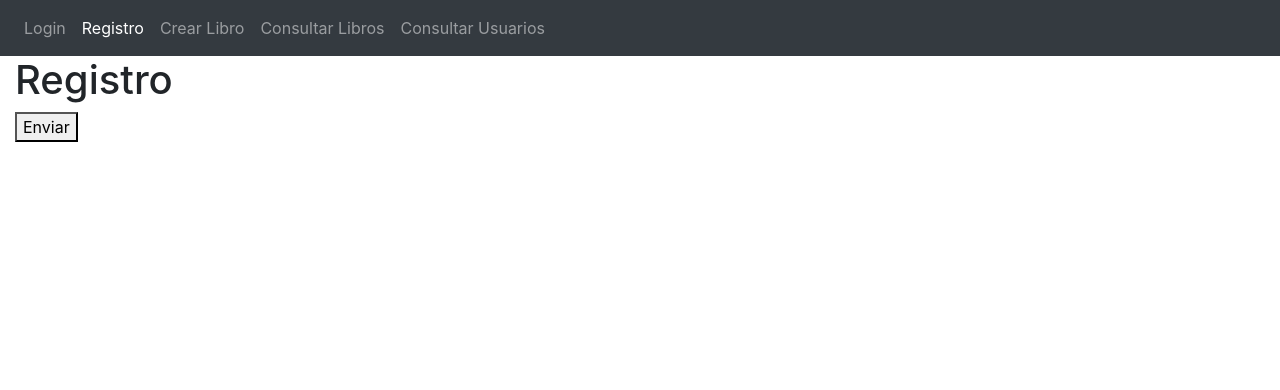
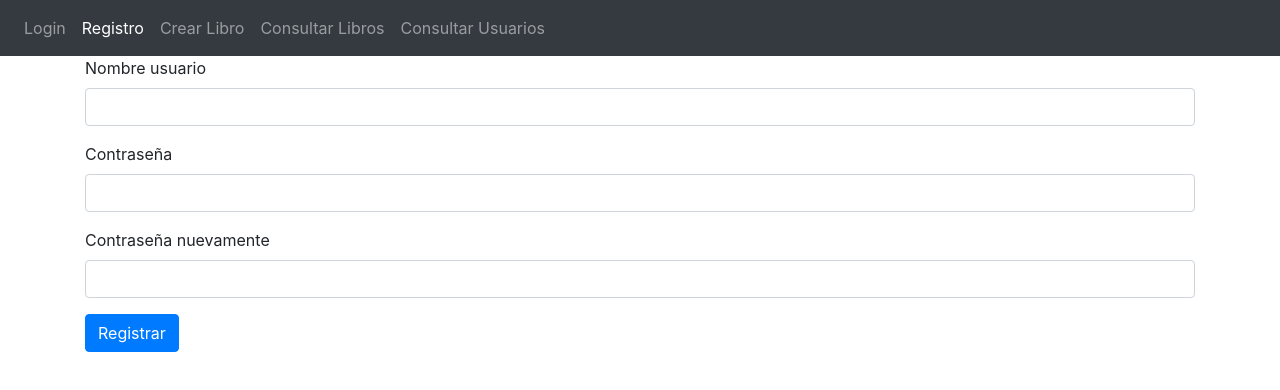
Before and after one commit to uaslp-appweb/ejercicio-libros-tecweb2225, an Angular app: page /registro in a window 1280 px wide. Shown: the top 390 px of the page. Built offline with nearby package versions, Linux system fonts and the light colour scheme.

Commit message:
registro/login

```diff
--- a/src/app/login/login.component.html
+++ b/src/app/login/login.component.html
@@ -1,3 +1,13 @@
-<h1>Login</h1>
-
-<button (click)="entrar()">Entrar</button>
+<div class="container">
+    <form (ngSubmit)="ingresar(formulario.form)"  #formulario="ngForm">
+      <div class="form-group">
+        <label for="">Nombre usuario</label>
+        <input type="text" class="form-control" name="nomUsuario" ngModel>
+      </div>
+      <div class="form-group">
+        <label for="">Contraseña</label>
+        <input type="password" class="form-control" name="contraseña" ngModel>
+      </div>
+      <button type="submit" class="btn btn-primary">Ingresar</button>
+    </form>
+  </div>
--- a/src/app/login/login.component.ts
+++ b/src/app/login/login.component.ts
@@ -1,5 +1,7 @@
 import { Component, OnInit } from '@angular/core';
 import { Router } from '@angular/router';
+import { FormGroup } from '@angular/forms';
+import { UsuariosService } from '../servicios/usuarios.service';
 
 @Component({
   selector: 'app-login',
@@ -9,17 +11,25 @@ import { Router } from '@angular/router';
 export class LoginComponent implements OnInit {
   ruteador: Router;
 
-  constructor(unRuteador: Router) {
+  constructor(unRuteador: Router, private servicioUsuarios: UsuariosService) {
     this.ruteador = unRuteador;
   }
 
   ngOnInit() {
   }
 
-  entrar(): void {
-    // si el nombre de usuario y contraseña es correcto
-    // entonces navegar a consultar libros
-    this.ruteador.navigate(['libros', 'consultar']);
+  ingresar(form: FormGroup): void {
+    this.servicioUsuarios.logearUsuario(form.value.nomUsuario, form.value.contraseña).subscribe(
+      resultado => {
+        // si el nombre de usuario y contraseña es correcto
+        // entonces navegar a consultar libros
+        console.log(resultado);
+        this.ruteador.navigate(['libros', 'consultar']);
+      },
+      error => {
+        console.log('Error al iniciar sesion ', error);
+      }
+    );
   }
 
 }
--- a/src/app/registro/registro.component.html
+++ b/src/app/registro/registro.component.html
@@ -1,3 +1,17 @@
-<h1>Registro</h1>
-
-<button (click)="enviar()">Enviar</button>
+<div class="container">
+  <form (ngSubmit)="registrar(formulario.form)" #formulario="ngForm">
+    <div class="form-group">
+      <label for="">Nombre usuario</label>
+      <input type="text" class="form-control" name="nomUsuario" ngModel>
+    </div>
+    <div class="form-group">
+      <label for="">Contraseña</label>
+      <input type="password" class="form-control" name="contraseña" ngModel>
+    </div>
+    <div class="form-group">
+      <label for="">Contraseña nuevamente</label>
+      <input type="password" class="form-control" name="contraseña2" ngModel>
+    </div>
+    <button type="submit" class="btn btn-primary">Registrar</button>
+  </form>
+</div>
--- a/src/app/registro/registro.component.ts
+++ b/src/app/registro/registro.component.ts
@@ -1,5 +1,7 @@
 import { Component, OnInit } from '@angular/core';
 import { Router } from '@angular/router';
+import { FormGroup } from '@angular/forms';
+import { UsuariosService } from '../servicios/usuarios.service';
 
 @Component({
   selector: 'app-registro',
@@ -10,17 +12,25 @@ export class RegistroComponent implements OnInit {
 
   ruteador: Router;
 
-  constructor(unRuteador: Router) {
+  constructor(unRuteador: Router, private servicioUsuarios: UsuariosService) {
     this.ruteador = unRuteador;
   }
 
   ngOnInit() {
   }
 
-  enviar(): void {
-    // si la información del registro es correcta
-    // entonces navegar al login
-    this.ruteador.navigate(['login']);
+  registrar(formulario: FormGroup): void {
+    console.log(formulario.value);
+    if (formulario.value.contraseña === formulario.value.contraseña2) {
+      this.servicioUsuarios.registrarUsuario(formulario.value.nomUsuario, formulario.value.contraseña).subscribe(respuesta => {
+        console.log('Resultado: ', respuesta);
+      // si la información del registro es correcta
+      // entonces navegar al login
+      this.ruteador.navigate(['login']);
+  }, error => {
+        console.log('Error ', error);
+      });
+    }
   }
 
 }
--- a/src/app/servicios/usuarios.service.ts
+++ b/src/app/servicios/usuarios.service.ts
@@ -7,7 +7,15 @@ import { Observable } from 'rxjs';
 })
 export class UsuariosService {
 
-  constructor(private http: HttpClient) { }
+  private token: string;
+
+  constructor(private http: HttpClient) {
+    this.token = null;
+  }
+
+  usuarioLogeado(): boolean {
+    return this.token !== null;
+  }
 
   obtenerUsuarios(): Observable<any> {
     return this.http.get('https://reqres.in/api/users', {
@@ -20,4 +28,20 @@ export class UsuariosService {
       }
     });
   }
+
+  registrarUsuario(nombreUsuario: string, contraseña: string)
+  : Observable<any> {
+    return this.http.post('https://reqres.in/api/register', {
+      username: nombreUsuario,
+      password: contraseña
+    });
+  }
+
+  logearUsuario(nombreUsuario: string, contraseña: string)
+  : Observable<any> {
+    return this.http.post('https://reqres.in/api/login', {
+      username: nombreUsuario,
+      password: contraseña
+    });
+  }
 }
```
